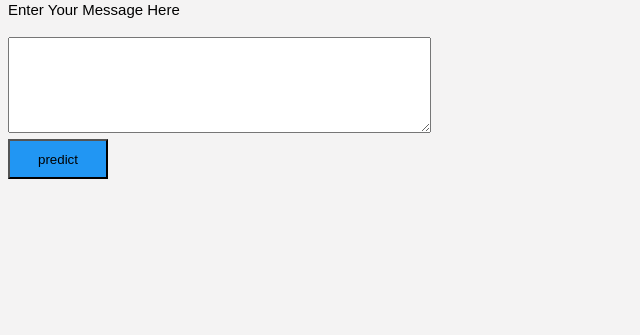
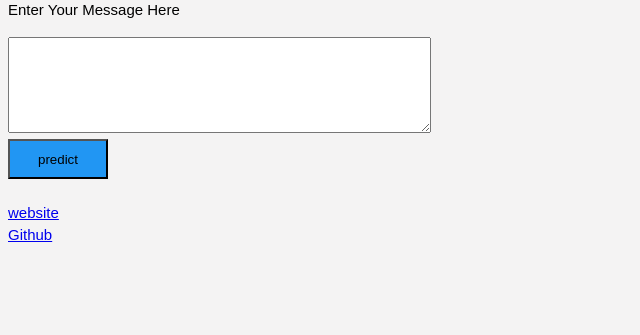
Before and after one commit to NAVEENRH/NLP-Deployment, a Flask app: template templates/home.html in a window 1280 px wide. Shown: the part 177-512 px from the top of the page, without its empty margins (0-640 px from the left). Run offline with Flask 2, Linux system fonts and the light colour scheme; the template is opened without the code that fills it, so the values that code supplies are empty; parts of the project's set-up code (start-up, migrations or seed data) failed here and were passed over.

Commit message:
Add files via upload

```diff
--- a/templates/home.html
+++ b/templates/home.html
@@ -25,7 +25,9 @@
 		<textarea name="message" rows="6" cols="50"></textarea>
 		<br/>
 
-		<input type="submit" class="btn-info" value="predict">
+		<input type="submit" class="btn-info" value="predict"><br/><br/>
+		<a href="https://naveenrh.wordpress.com/" class="btn btn-primary" target="_blank">website</a><br/>
+             		<a href="https://github.com/NAVEENRH/NLP-Deployment/" class="btn btn-primary" target="_blank">Github</a>
 
 	</form>
 
```
